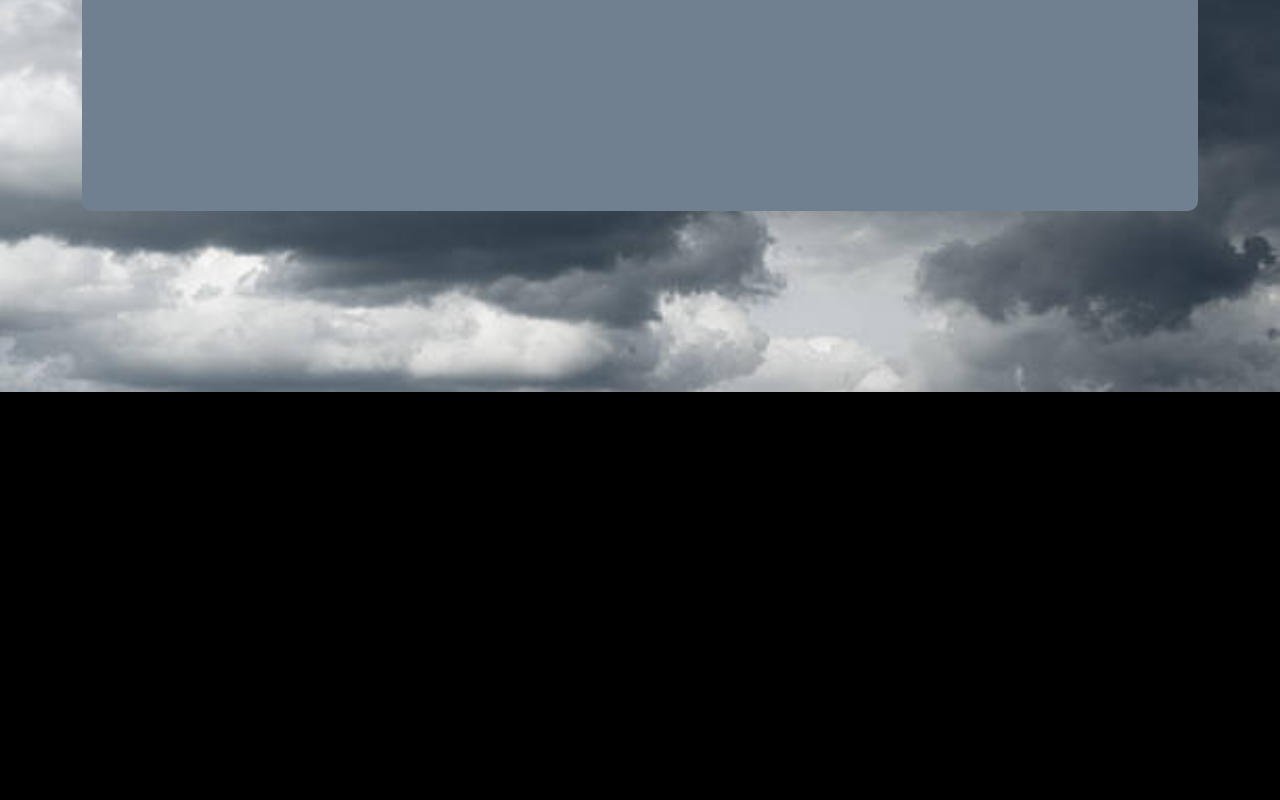
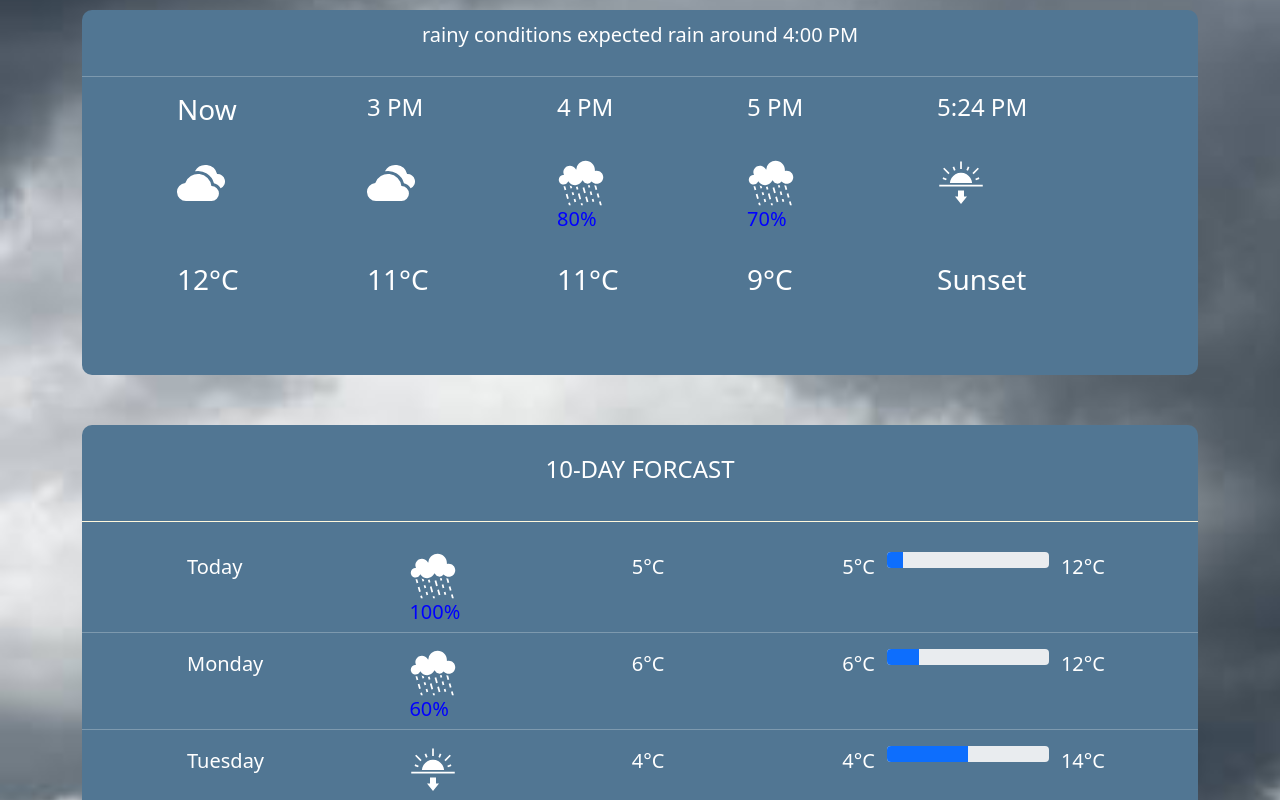
Before and after one commit to Hormese1236/weather-project, a React (Create React App) app: page / in a window 1280 px wide. Shown: the part 1420-2220 px from the top of the page. Before the commit the page ends 1812 px from the top, so only its background shows below. Built offline with nearby package versions, Linux system fonts and the light colour scheme.

Commit message:
weather screen for my location

```diff
--- a/package.json
+++ b/package.json
@@ -11,7 +11,10 @@
     "react": "^17.0.2",
     "react-bootstrap": "^2.1.0",
     "react-dom": "^17.0.2",
+    "react-icons": "^4.3.1",
+    "react-native-progress": "^5.0.0",
     "react-scripts": "5.0.0",
+    "react-toggle-switch": "^3.0.4",
     "web-vitals": "^2.1.3"
   },
   "scripts": {
--- a/src/Components/Home.js
+++ b/src/Components/Home.js
@@ -1,33 +1,51 @@
-import React, { Component } from "react";
+import React,{Component} from "react";
 import { Container } from "react-bootstrap";
 import Row from "react-bootstrap/Row";
 import Col from "react-bootstrap/Col";
 import cloudedsky from "../Images/cloudedsky.jpg";
 
 import "../Styles/Home.css";
-class Home extends Component {
-  render() {
-    return (
-      <div classname="white">
+
+import { render } from "react-dom";
+import Banglore from "./Banglore";
+
+const Home= (props)=>{
+
+// const style={
+//    backgroundimage: 'url("../Images/Bluesky.jpg")',
+//   height: '200px',
+//   backgroundsize: 'cover',
+//   backgroundrepeat: 'no-repeat',
+//   borderradius: "20px",
+// }
+if(props.className=='banglore'){
+console.log("hello")
+}
+else{
+  return(
+
+
+  <div  classname="white">
+
   <br></br>
   <div id="homecss">
     <br></br>
-          <Container>
+    <Container >
       <Row>
         <Col>
           {" "}
-                <h1 className="head2">My Location</h1>
+          <h1 className="head2">{props.name}</h1>
         </Col>
         <Col>
           {" "}
-                <h2 className="head2">Pithoragarh</h2>
+          <h2 className="head2">{props.city||props.time}</h2>
         </Col>
 
         <Row>
           {" "}
           <Col>
             {" "}
-                  <h2 className="head2">cloudy</h2>
+            <h2 className="head2">{props.climate}</h2>
           </Col>
         </Row>
         <Col>
@@ -36,14 +54,59 @@ class Home extends Component {
 
         <Col>
           {" "}
-                <h2 className="head2">12°C</h2>
+          <h2 className="head2">{props.temp}</h2>
         </Col>
       </Row>
     </Container>
   </div>
 </div>
-    );
+  )
 }
 }
+export default Home
 
-export default Home;
+
+
+
+
+//   export default Home
+// class Home extends Component{
+//   render() {
+//     return (
+//       <div classname="white">
+//         <br></br>
+//         <div id="homecss">
+//           <br></br>
+//           <Container>
+//             <Row>
+//               <Col>
+//                 {" "}
+//                 <h1 className="head2">My Location</h1>
+//               </Col>
+//               <Col>
+//                 {" "}
+//                 <h2 className="head2">Pithoragarh</h2>
+//               </Col>
+
+//               <Row>
+//                 {" "}
+//                 <Col>
+//                   {" "}
+//                   <h2 className="head2">cloudy</h2>
+//                 </Col>
+//               </Row>
+//               <Col>
+//                 <br></br>
+//               </Col>
+
+//               <Col>
+//                 {" "}
+//                 <h2 className="head2">12°C</h2>
+//               </Col>
+//             </Row>
+//           </Container>
+//         </div>
+//       </div>
+//     );
+//   }
+// }
--- a/src/Components/Mylocation.js
+++ b/src/Components/Mylocation.js
@@ -3,15 +3,38 @@ import "../Styles/Mylocation.css";
 import { Container } from "react-bootstrap";
 import Row from "react-bootstrap/Row";
 import Col from "react-bootstrap/Col";
+import { BsCloudsFill } from "react-icons/bs";
+import { GiRaining } from "react-icons/gi";
+import { ProgressBar, Button } from 'react-bootstrap';
+import { GiSunset } from "react-icons/gi";
 
 class Mylocation extends Component {
   render() {
+    const percentage=10
+    const percentage3=20
+    const percentage4=50
+    const color='yellow'
+    const ColoredLine = ({ color }) => (
+      <hr
+        style={{
+          color,
+          backgroundColor: color,
+          height: 1,
+
+        }}
+      />
+    );
+
     return (
+
       <div id="img">
         <div>
           <br></br>
         </div>
+        <br></br>
+
         <Container>
+          <br></br><br></br>
           <Row>
             <Col>
               <h1 className="head">Pithoragarh</h1>
@@ -27,14 +50,208 @@ class Mylocation extends Component {
                 <h3 className="head">Cloudy</h3>
                 <h4 className="head">H:12 L:5°</h4>
               </Col>
-
+<br></br><br></br>
               <div className="innerbox">
-                Rainy Conditions expected around 4:00 PM
+                rainy conditions expected rain around 4:00 PM <div></div>
               </div>
             </div>
           </Row>
-        </Container>
-      </div>
+          <ColoredLine color="white" />
+          <Row>
+            {/* <Col sm={1}></Col> */}
+            {/* <Col sm={}> */}
+              {" "}
+              <Col sm={1}></Col>
+              <Col sm={1}>
+              <h3>Now</h3>
+            </Col>
+
+
+<Col></Col>
+            <Col sm={1}>
+              {" "}
+              <h4>3 PM</h4>
+            </Col>
+
+            <Col></Col>
+            <Col sm={1}>
+              <h4>4 PM</h4>
+            </Col>
+            <Col></Col>
+            <Col sm={1}>
+              <h4>5 PM</h4>
+            </Col>
+            <Col></Col>
+            <Col sm={2}>
+              <h4>5:24 PM</h4>
+            </Col >
+            <Col sm={1}></Col>
+          </Row>
+            <Row>
+            <Col>
+              <br></br>
+            </Col>
+          </Row>
+
+          <Row>
+
+           <Col sm={1}></Col>
+
+
+              <Col sm={1}>
+
+
+
+
+
+
+              <BsCloudsFill size="3pc"></BsCloudsFill>
+         </Col>
+       <Col sm={1}></Col>
+            <Col sm={1}>
+            <BsCloudsFill size="3pc"></BsCloudsFill>
+            </Col>
+            <Col sm={1}></Col>
+            <Col sm={1}>
+            <GiRaining size="3pc"></GiRaining>      <h5>80%</h5>
+            </Col>
+            <Col sm={1}></Col>
+            <Col sm={1}>
+            <GiRaining size="3pc"></GiRaining>  <h5>70%</h5>
+            </Col>
+         <Col sm={1}>
+         </Col>
+
+
+          <Col sm={2}>
+            <GiSunset size="3pc"></GiSunset>
+            </Col>
+
+
+
+            </Row>
+
+             {/* <Col sm={2}>
+              <BsCloudsFill size="3pc"></BsCloudsFill>
+            </Col>
+
+            <Col sm={2}>
+              <GiRaining size="3pc"></GiRaining>
+              <h5>80%</h5>
+            </Col>
+            <Col sm={2}>
+              <GiRaining size="3pc"></GiRaining>
+              <h5>70%</h5>
+            </Col>
+            <Col sm={2}>
+              <GiSunset size="3pc"></GiSunset>
+            </Col>
+          </Row> */}
+          <Row>
+            <Col>
+              <br></br>
+            </Col>
+          </Row>
+          <Row>
+           <Col sm={1}></Col>
+            <Col sm={1}>
+
+             <h3>12°C</h3>
+           </Col>
+           <Col sm={1}></Col>
+            <Col sm={2}>
+             <Col sm={1}></Col>
+             <h3>11°C</h3>
+           </Col>
+
+            <Col sm={1}>
+             <h3>11°C</h3>
+            </Col>
+           <Col></Col>
+           <Col></Col>
+           <Col></Col>
+            <Col sm={1}>
+              <h3>9°C</h3>
+             </Col>
+           <Col></Col>
+           <Col></Col>
+           <Col></Col>
+
+
+         <Col sm={1}>
+
+           <h3>Sunset</h3>
+       </Col>
+ <Col sm={2}></Col>
+
+        </Row>
+
+
+
+     <br></br><br></br>
+   <br></br><br></br><br></br>
+ <Fragment>       <div className="innerbox2">
+<br></br>
+     <h4 className="second"> 10-DAY FORCAST</h4><br></br>
+
+     <div className="line"></div><Container><br></br>
+       <Row>
+         <Col sm={1}></Col>
+         <Col>Today</Col>
+         <Col><GiRaining size="3pc"></GiRaining><h5 >100%</h5>  </Col>
+         <Col>5°C  </Col>
+         5°C
+         <Col sm={2}   className="progressBar">
+
+
+         <ProgressBar now={percentage} />
+
+    </Col>12°C <Col sm={1}></Col>
+    </Row>
+
+    <Row>
+    <ColoredLine color="white" />
+         <Col sm={1}></Col>
+<Col>Monday</Col>
+
+
+
+<Col><GiRaining size="3pc"></GiRaining><h5 >60%</h5></Col>
+<Col>6°C</Col>
+
+6°C <Col sm={2}   className="progressBar">
+
+
+<ProgressBar now={percentage3} />
+</Col>12°C
+<Col sm={1}></Col>
+
+
+<ColoredLine color="white" />
+
+       </Row>
+       <Row>
+         <Col sm={1}></Col><Col>Tuesday</Col>
+         <Col> <GiSunset size="3pc"></GiSunset></Col>
+         <Col>4°C</Col>
+         4°C
+         <Col sm={2}   className="progressBar">
+
+
+<ProgressBar now={percentage4} /></Col>14°C  <Col sm={1}></Col></Row>
+     </Container>
+
+
+ </div></Fragment>
+
+
+
+
+ </Container>
+
+    </div>
+
+
     );
   }
 }
--- a/src/Styles/Home.css
+++ b/src/Styles/Home.css
@@ -21,3 +21,13 @@
   .head{
   color: black;
   }
+  .banglore{
+
+      background-image: url("../Images/Bluesky.jpg");
+      height: 200px;
+      background-size: cover;
+      background-repeat: no-repeat;
+      border-radius: 20px;
+
+
+  }
--- a/src/Styles/Mylocation.css
+++ b/src/Styles/Mylocation.css
@@ -1,6 +1,6 @@
 #img {
   background-image: url("../Images/cloudedsky.jpg");
-  height: 100%;
+  height: 200%;
   background-repeat: no-repeat;
   background-size: cover;
   color: white;
@@ -21,12 +21,51 @@
   height: 100%;
   width: 100%;
 
-  background-color: #708090;
+  background-color:517693;
   border-radius: 10px;
   display: flex;
   justify-content: center;
+  padding: 10px;
 }
 
-#under {
-  color: white;
+
+/* .line{
+  height: 1px;
+
+  background-color: black;
+
+} */
+.innerbox2{
+  font-size: 20px;
+  height:30%;
+  width: 100%;
+
+
+  background-color:517693;
+  border-radius: 10px;
+  /* display: flex;
+  justify-content: center; */
+
 }
+.line{
+  height: .2px ;
+width: 100%;
+  background-color:cornsilk;
+
+
+
+}
+/* .header2{
+display: flex;
+justify-content: center;
+} */
+.second{
+  display: flex;
+  justify-content: center;
+}
+.progressbar{
+
+}
+h5{
+  color: blue;
+}
--- a/src/index.js
+++ b/src/index.js
@@ -10,14 +10,19 @@ import Mumbai from "./Components/Mumbai";
 import Mylocation from "./Components/Mylocation";
 import "bootstrap/dist/css/bootstrap.min.css";
 
+
 ReactDOM.render(
   <React.StrictMode>
     <App />
-    <Home />
-    <City2 />
+    <Home name="My Location" city="Pithoragarh" climate="Cloudy" temp="12°C" />
+    <Home name="New Delhi" time="2:12PM" climate="Cloudy" temp="12°C" />
+    {/* <Home classname="banglore" name="Banglore" time="2:12PM" climate="Mostly sunny" temp="26°C"  /> */}
+
+    {/* <City2 /> */}
     <Banglore />
-    <Mumbai />
+     <Mumbai />
     <Mylocation />
+
   </React.StrictMode>,
   document.getElementById("root")
 );
```
Also changed, not shown: 1 other file (tests, documents, lock files or other folders). Lines whose indentation alone changed are shown as unchanged.
